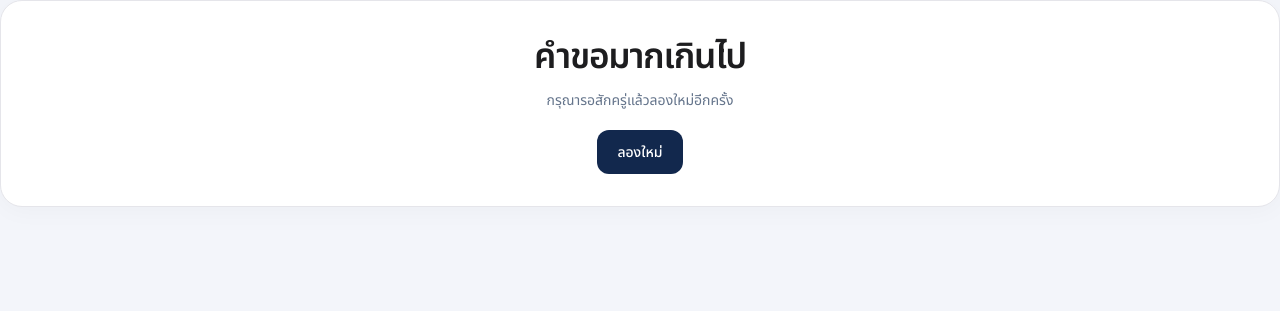
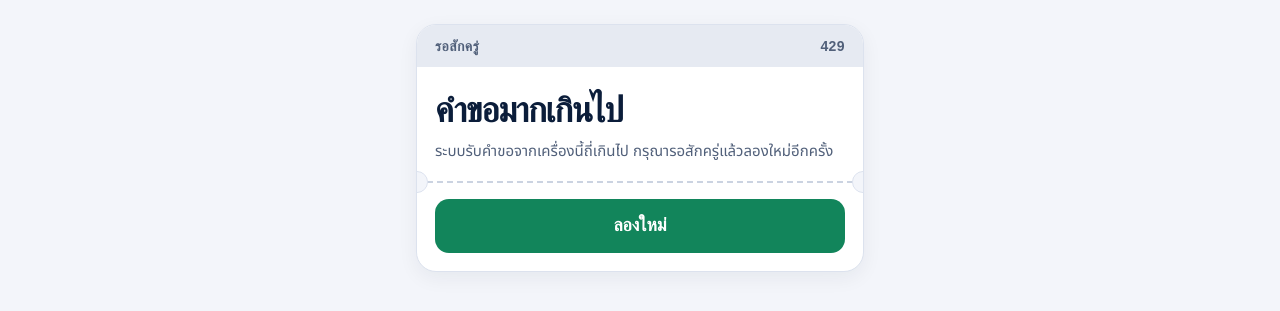
Before and after one commit to Ter2004/smartcheck, a Python web app: template app/templates/errors/rate_limited.html in a window 1280 px wide. Shown: the top 311 px of the page. Run offline with Jinja, Linux system fonts and the light colour scheme; the template is opened without the code that fills it, so the values that code supplies are empty; some web fonts are replaced.

Commit message:
Phase 7e: rate-limited page drawn as a pass

```diff
--- a/app/templates/errors/rate_limited.html
+++ b/app/templates/errors/rate_limited.html
@@ -2,12 +2,17 @@
 {% block title %}คำขอมากเกินไป — SmartCheck{% endblock %}
 
 {% block content %}
-<div class="bg-white rounded-xl border border-slate-200 shadow-sm px-6 py-8 text-center">
-    <h1 class="text-lg font-semibold text-slate-900">คำขอมากเกินไป</h1>
-    <p class="text-sm text-slate-500 mt-2">กรุณารอสักครู่แล้วลองใหม่อีกครั้ง</p>
-    <a href="{{ request.full_path }}"
-       class="inline-flex items-center justify-center min-h-[44px] mt-5 bg-indigo-600 hover:bg-indigo-700 text-white text-sm font-medium px-5 rounded-xl transition-colors">
-        ลองใหม่
-    </a>
+<div class="max-w-md mx-auto pt-6">
+    <article class="pass{% if session.get('user_role') != 'student' %} pass-on-light{% endif %}" aria-labelledby="rl-title">
+        <div class="pass-band" data-state="closed"><span>รอสักครู่</span><span>429</span></div>
+        <div class="pass-body">
+            <h1 id="rl-title" class="pass-code" style="font-size:24px">คำขอมากเกินไป</h1>
+            <p class="pass-name mt-1">ระบบรับคำขอจากเครื่องนี้ถี่เกินไป กรุณารอสักครู่แล้วลองใหม่อีกครั้ง</p>
+        </div>
+        <div class="pass-perf" aria-hidden="true"></div>
+        <div class="pass-foot">
+            <a href="{{ request.full_path }}" class="btn-board">ลองใหม่</a>
+        </div>
+    </article>
 </div>
 {% endblock %}
```
Also changed, not shown: app/static/css/tailwind.css.
